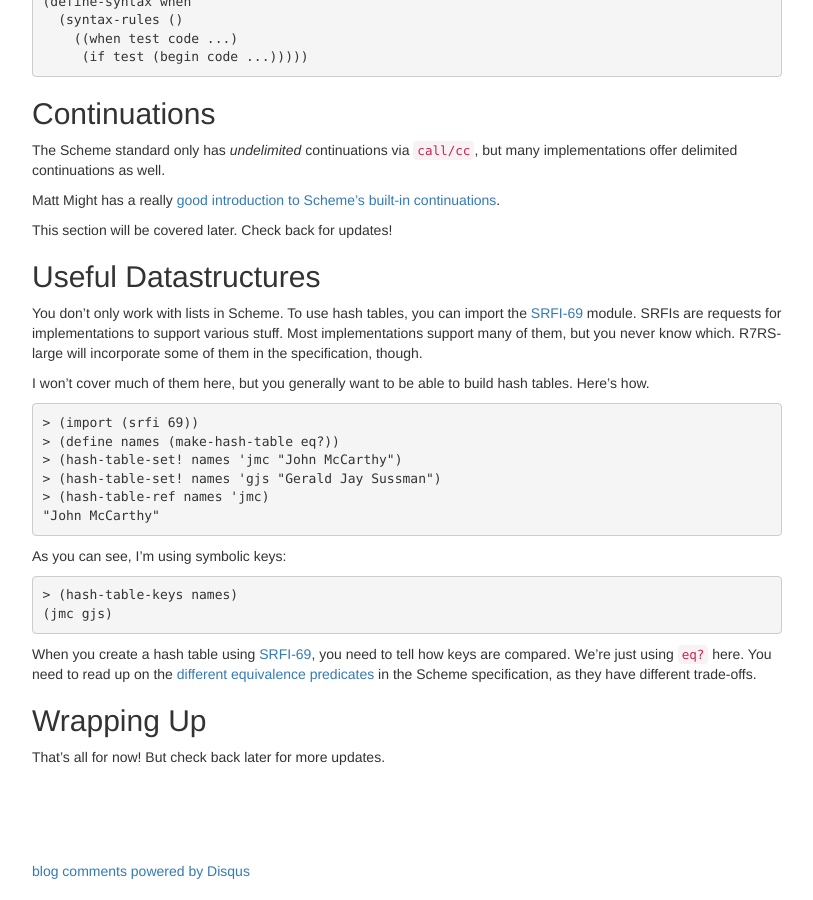
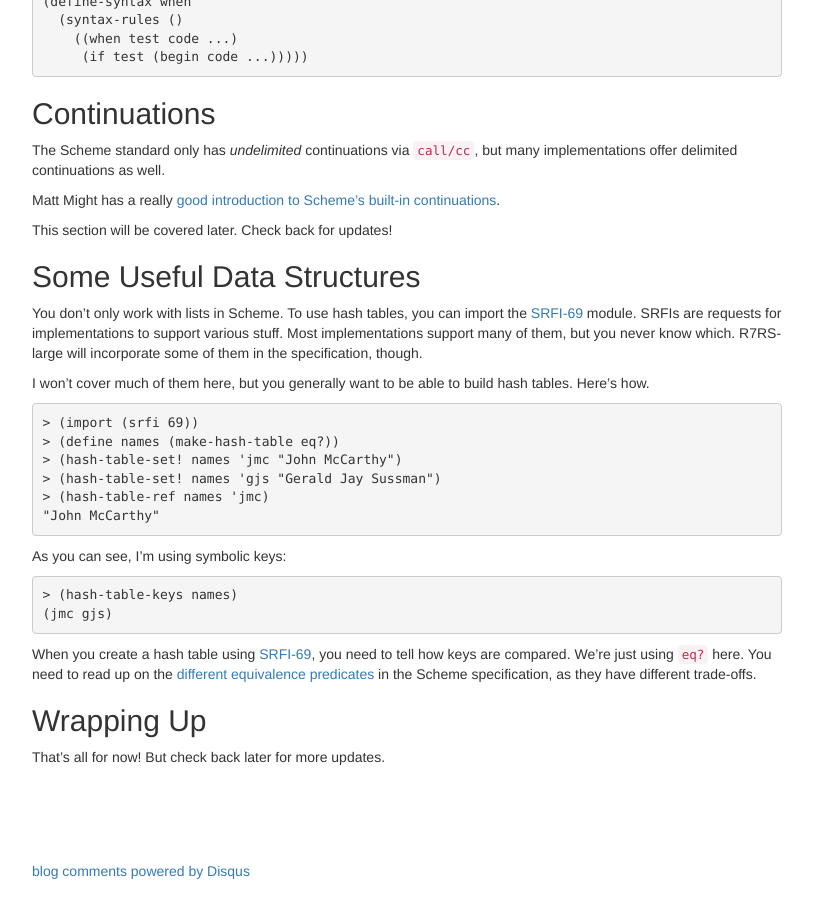
Before and after one commit to cslarsen/csl.name, a Jekyll site: the page built from _posts/2015-01-01-scheme-tutorial.md, in a window 1280 px wide and 900 px high, scrolled down 5904 px. Shown: the whole window, without its empty margins (38-851 px from the left). Built offline with Jekyll 4.4.1, drawn with Linux system fonts in a browser that asks for light colours; Markdown is read by kramdown in place of the engine named in the settings; comment, search, counter and statistics services are not loaded.

Commit message:
Renamed heading

```diff
--- a/_posts/2015-01-01-scheme-tutorial.md
+++ b/_posts/2015-01-01-scheme-tutorial.md
@@ -351,8 +351,8 @@ continuations][matt.callcc].
 
 This section will be covered later. Check back for updates!
 
-Useful Datastructures
----------------------
+Some Useful Data Structures
+---------------------------
 
 You don't only work with lists in Scheme. To use hash tables, you can import
 the [SRFI-69][srfi-69] module.  SRFIs are requests for implementations to support
```
